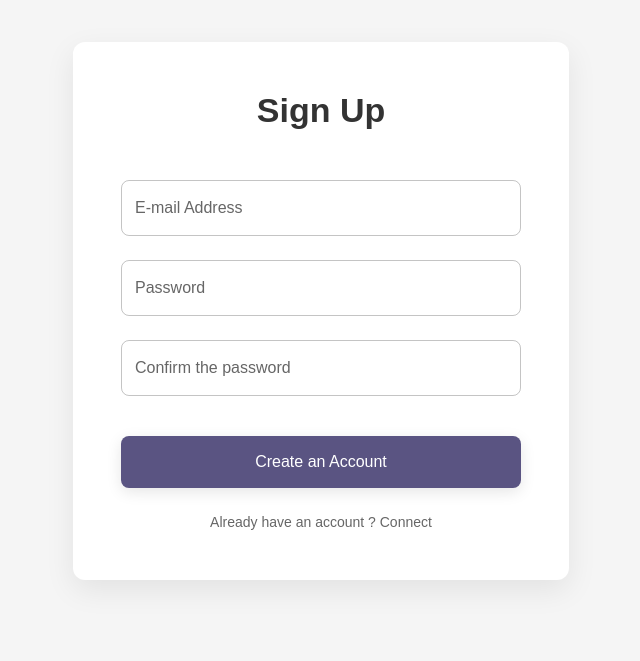
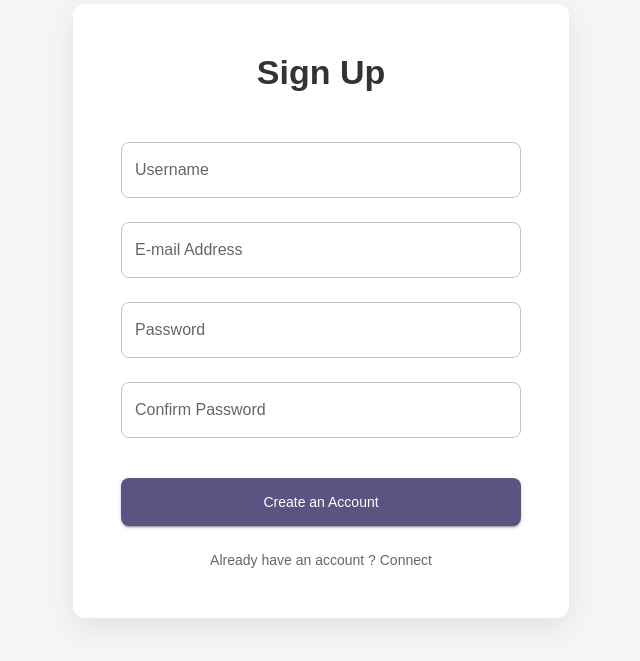
Before and after one commit to HibatAllahRGUITI/ProjectManager-Front, a React (Create React App) app: page /signup in a window 1280 px wide. Shown: the part 105-766 px from the top of the page, without its empty margins (319-959 px from the left). Built offline with nearby package versions, Linux system fonts and the light colour scheme.

Commit message:
Add auth API integration

```diff
--- a/src/Pages/LoginPage.js
+++ b/src/Pages/LoginPage.js
@@ -1,8 +1,30 @@
+import { useState } from "react";
 import { useNavigate } from "react-router-dom";
 import { Paper, Typography, TextField, Button, Box } from "@mui/material";
+import { login } from "../Services/authService"
 
 export default function Login() {
   const navigate = useNavigate();
+  const [email, setEmail] = useState('');
+  const [password, setPassword] = useState('');
+  const [error, setError] = useState('');
+
+
+  const handleLogin = async () => {
+    if (!email || !password) {
+      alert("Please fill in all fields");
+      return;
+    }
+
+    try {
+      const user = await login(email, password);
+      navigate("/dashboard");
+    } catch (err) {
+      alert("Invalid email or password");
+    }
+  };
+
+
 
   return (
     <Box
@@ -26,6 +48,8 @@ export default function Login() {
           boxShadow: '0px 10px 30px rgba(0, 0, 0, 0.08)',
         }}
       >
+
+
         <Typography variant="h4" component="h1" gutterBottom
           sx={{
             fontWeight: 'bold',
@@ -40,6 +64,8 @@ export default function Login() {
           variant="outlined"
           fullWidth
           margin="normal"
+          value={email}
+          onChange={e => setEmail(e.target.value)}
           sx={{ mb: 2, '& .MuiOutlinedInput-notchedOutline': { borderRadius: '8px' } }}
         />
         <TextField
@@ -48,6 +74,8 @@ export default function Login() {
           type="password"
           fullWidth
           margin="normal"
+          value={password}
+          onChange={e => setPassword(e.target.value)}
           sx={{ '& .MuiOutlinedInput-notchedOutline': { borderRadius: '8px' } }}
         />
         <Button
@@ -62,13 +90,13 @@ export default function Login() {
             fontSize: '1rem',
             boxShadow: '0px 4px 15px rgba(0, 0, 0, 0.1)',
           }}
-          onClick={() => navigate("/dashboard")}
+          onClick={handleLogin}
         >
           Connexion
         </Button>
 
         <Box sx={{ mt: 3, display: 'flex', flexDirection: 'column', alignItems: 'center' }}>
-          <Typography
+          {/* <Typography
             variant="body2"
             sx={{
               color: 'text.secondary',
@@ -79,10 +107,9 @@ export default function Login() {
                 color: 'primary.main',
               },
             }}
-            onClick={() => navigate("/forgot-password")}
-          >
+            onClick={() => navigate("/forgot-password")}          >
             Forgot Password ?
-          </Typography>
+          </Typography> */}
           <Typography
             variant="body2"
             sx={{
--- a/src/Pages/SignUpPage.js
+++ b/src/Pages/SignUpPage.js
@@ -1,46 +1,59 @@
+import { useState } from "react";
 import { useNavigate } from "react-router-dom";
 import { Paper, Typography, TextField, Button, Box } from "@mui/material";
+import { signup } from "../Services/authService";
 
 export default function SignUpPage() {
   const navigate = useNavigate();
+  const [username, setUsername] = useState("");
+  const [email, setEmail] = useState("");
+  const [password, setPassword] = useState("");
+  const [confirmPassword, setConfirmPassword] = useState("");
+
+  const handleSignUp = async () => {
+    if (!username || !email || !password || !confirmPassword) {
+      alert("All fields are required!");
+      return;
+    }
+    if (password !== confirmPassword) {
+      alert("Passwords do not match!");
+      return;
+    }
+
+    try {
+      await signup(username, email, password);
+      alert("Account created successfully!");
+      navigate("/");
+    } catch (error) {
+      alert("Sign up failed: " + (error.response?.data?.message || error.message));
+    }
+  };
 
   return (
-    <Box
-      sx={{
-        display: 'flex',
-        justifyContent: 'center',
-        alignItems: 'center',
-        minHeight: '100vh',
-        bgcolor: '#f5f5f5',
-        p: 2,
-      }}
-    >
-      <Paper
-        elevation={6}
-        sx={{
-          p: 6,
-          maxWidth: 400,
-          width: '100%',
-          borderRadius: 3,
-          textAlign: 'center',
-          boxShadow: '0px 10px 30px rgba(0, 0, 0, 0.08)',
-        }}
-      >
-        <Typography variant="h4" component="h1" gutterBottom
-          sx={{
-            fontWeight: 'bold',
-            color: '#333',
-            mb: 4,
-          }}
-        >
+    <Box sx={{ display: 'flex', justifyContent: 'center', alignItems: 'center', minHeight: '100vh', bgcolor: '#f5f5f5', p: 2 }}>
+      <Paper elevation={6} sx={{ p: 6, maxWidth: 400, width: '100%', borderRadius: 3, textAlign: 'center', boxShadow: '0px 10px 30px rgba(0, 0, 0, 0.08)' }}>
+
+        <Typography variant="h4" component="h1" gutterBottom sx={{ fontWeight: 'bold', color: '#333', mb: 4 }}>
           Sign Up
         </Typography>
+
+        {/* Champ Username */}
+        <TextField
+          label="Username"
+          variant="outlined"
+          fullWidth
+          margin="normal"
+          value={username}
+          onChange={(e) => setUsername(e.target.value)}
+        />
+
         <TextField
           label="E-mail Address"
           variant="outlined"
           fullWidth
           margin="normal"
-          sx={{ '& .MuiOutlinedInput-notchedOutline': { borderRadius: '8px' } }}
+          value={email}
+          onChange={(e) => setEmail(e.target.value)}
         />
         <TextField
           label="Password"
@@ -48,45 +61,24 @@ export default function SignUpPage() {
           type="password"
           fullWidth
           margin="normal"
-          sx={{ mt: 2, '& .MuiOutlinedInput-notchedOutline': { borderRadius: '8px' } }}
+          value={password}
+          onChange={(e) => setPassword(e.target.value)}
         />
         <TextField
-          label="Confirm the password"
+          label="Confirm Password"
           variant="outlined"
           type="password"
           fullWidth
           margin="normal"
-          sx={{ mt: 2, '& .MuiOutlinedInput-notchedOutline': { borderRadius: '8px' } }}
+          value={confirmPassword}
+          onChange={(e) => setConfirmPassword(e.target.value)}
         />
-        <Button
-          variant="contained"
-          color="primary"
-          fullWidth
-          sx={{
-            mt: 4,
-            py: 1.5,
-            borderRadius: 2,
-            textTransform: 'none',
-            fontSize: '1rem',
-            boxShadow: '0px 4px 15px rgba(0, 0, 0, 0.1)',
-          }}
-          onClick={() => alert("Signing UUp...")}
-        >
+
+        <Button variant="contained" color="primary" fullWidth sx={{ mt: 4, py: 1.5, borderRadius: 2 }} onClick={handleSignUp}>
           Create an Account
         </Button>
-        <Typography
-          variant="body2"
-          sx={{
-            mt: 3,
-            color: 'text.secondary',
-            cursor: 'pointer',
-            '&:hover': {
-              textDecoration: 'underline',
-              color: 'primary.main',
-            },
-          }}
-          onClick={() => navigate("/")}
-        >
+
+        <Typography variant="body2" sx={{ mt: 3, color: 'text.secondary', cursor: 'pointer', '&:hover': { textDecoration: 'underline', color: 'primary.main' } }} onClick={() => navigate("/")}>
           Already have an account ? Connect
         </Typography>
       </Paper>
--- /dev/null
+++ b/src/Services/authService.js
@@ -0,0 +1,33 @@
+import axios from 'axios';
+
+const API_URL = 'http://localhost:8080/api';
+
+export const login = async (email, password) => {
+    try {
+        const response = await axios.post(`${API_URL}/auth/login`, { email, password });
+
+        if (response.data.token) {
+            localStorage.setItem('user', JSON.stringify(response.data));
+        }
+        console.log(response.data.token);
+        return response.data;
+    } catch (error) {
+        console.error('Login error:', error.response ? error.response.data : error.message);
+        throw error;
+    }
+};
+
+export const signup = async (username, email, password) => {
+    try {
+        const response = await axios.post(`${API_URL}/auth/register`, {
+            username,
+            email,
+            password,
+            role: "DEVELOPPEUR"
+        });
+        return response.data;
+    } catch (error) {
+        console.error("Signup error:", error.response ? error.response.data : error.message);
+        throw error;
+    }
+};
```
